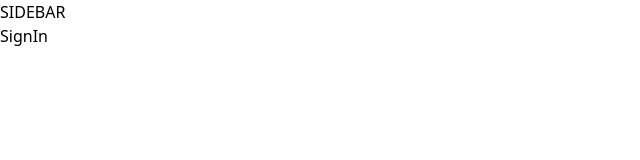
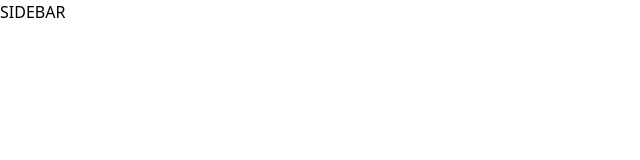
Before and after one commit to abreuandre/Project_Bank, a Next.js app: page /sign-in in a window 1280 px wide. Shown: the top 160 px of the page, without its empty margins (0-640 px from the left). Built offline with nearby package versions, Linux system fonts and the light colour scheme.

Commit message:
Updating SignIn component

```diff
--- a/app/(auth)/sign-in/page.tsx
+++ b/app/(auth)/sign-in/page.tsx
@@ -2,7 +2,9 @@ import React from 'react'
 
 const SignIn = () => {
   return (
-    <div>SignIn</div>
+    <section className="flex-center size-full max-sm:px-6">
+
+    </section>
   )
 }
 
--- a/package.json
+++ b/package.json
@@ -10,7 +10,7 @@
   },
   "dependencies": {
     "@radix-ui/react-dialog": "^1.1.11",
-    "@radix-ui/react-slot": "^1.2.0",
+    "@radix-ui/react-slot": "^1.2.3",
     "chart.js": "^4.4.9",
     "class-variance-authority": "^0.7.1",
     "clsx": "^2.1.1",
```
Also changed, not shown: 1 other file (tests, documents, lock files or other folders).
